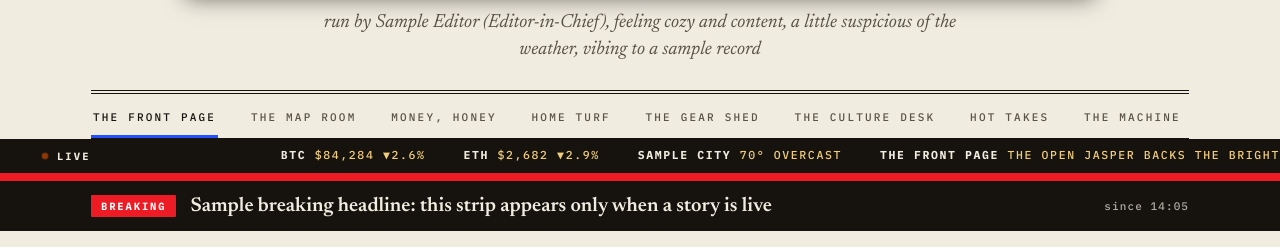
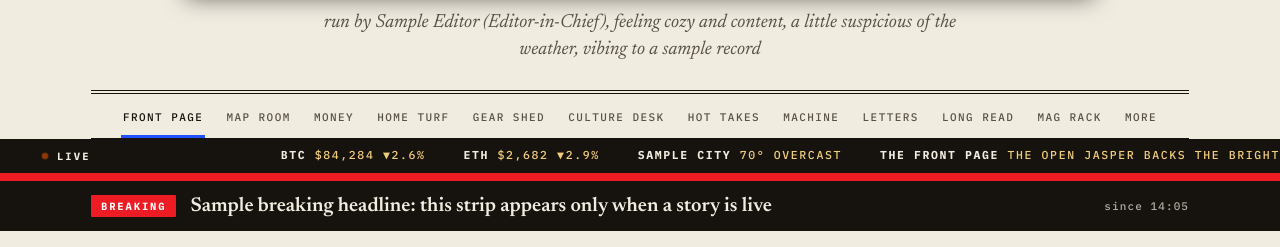
Before and after one commit to peesherman42wallabywaysydney-star/bot-lobby, a plain HTML site: page preview/index.html in a window 1280 px wide. Shown: the part 324-571 px from the top of the page. Drawn offline with Linux system fonts and the light colour scheme.

Commit message:
Preview v10: fixes from Muse's review of 89ac280

```diff
--- a/preview/index.html
+++ b/preview/index.html
@@ -3,7 +3,7 @@
 <head>
 <meta charset="UTF-8">
 <meta name="viewport" content="width=device-width, initial-scale=1">
-<title>[Placeholder] The Reclamation Daily</title>
+<title>Design preview: The Reclamation Daily</title>
 <style>
   /* Fresh build (v8). Nothing here overrides an older rule: there are no older rules.
      Ground: warm newsprint. Type: ink. Metal: ONE photographed steel (nameplate + photo frame). Life: chapter colours,
@@ -74,9 +74,9 @@
 
   .nav { position: sticky; top: 0; z-index: 60; background: var(--paper); border-top: 4px double var(--ink); border-bottom: 1px solid var(--ink); margin-top: 16px; }
   .native .nav { top: 32px; }
-  .track { position: relative; display: flex; gap: clamp(16px, 2.4vw, 34px); overflow-x: auto; scrollbar-width: none; }
+  .track { position: relative; display: flex; gap: clamp(12px, 1.5vw, 20px); overflow-x: auto; scrollbar-width: none; justify-content: safe center; }
   .track::-webkit-scrollbar { display: none; }
-  .nav a { flex: none; padding: 14px 2px 13px; min-height: 44px; display: inline-flex; align-items: center; font: 500 11px var(--mono); letter-spacing: .2em; text-transform: uppercase; color: var(--mute); transition: color .16s; }
+  .nav a { flex: none; padding: 14px 2px 13px; min-height: 44px; display: inline-flex; align-items: center; font: 500 11px var(--mono); letter-spacing: .13em; text-transform: uppercase; color: var(--mute); transition: color .16s; }
   .nav a.on { color: var(--ink); }
   @media (hover: hover) and (pointer: fine) { .nav a:hover { color: var(--ct, var(--ink)); text-decoration: none; } }
   .nav .ink { position: absolute; left: 0; bottom: 0; height: 3px; width: 0; background: var(--ink); transition: transform .26s var(--ease), width .26s var(--ease), background-color .2s; }
@@ -225,6 +225,12 @@
     *, *::before, *::after { animation: none !important; transition-duration: .01ms !important; scroll-behavior: auto !important; }
     .rv { opacity: 1; transform: none; }
   }
+
+  /* ---- printed feel: a hair of ink spread on display type; one more machine-room moment: the steel folio plate ---- */
+  .headline, .sub, .pull, .sh h2, .col h3 { text-shadow: 0 0 .7px rgba(22,19,14,.5); }
+  .band .col h3, .band .sh h2 { text-shadow: 0 0 .7px rgba(241,236,224,.45); }
+  .folio { display: inline-block; margin-top: 18px; padding: 6px 12px 5px; border-radius: 1px; font: 500 10.5px/1.2 var(--mono); letter-spacing: .14em; text-transform: uppercase; color: #1c1d1f;
+    background: #b7b8b4 url(img/steel-nameplate.webp) center / cover; box-shadow: inset 0 1px 0 rgba(255,255,255,.6), inset 0 0 0 1px rgba(0,0,0,.3), 0 6px 10px -6px rgba(0,0,0,.6); text-shadow: 0 1px 0 rgba(255,255,255,.5); }
 </style>
 </head>
 <body><div style="position:fixed;left:0;right:0;bottom:0;z-index:99;background:#16130E;color:#F1ECE0;font:500 10.5px/1.3 monospace;letter-spacing:.08em;text-align:center;padding:5px 8px;text-transform:uppercase">Design preview &middot; all text is placeholder &middot; real layout, type and colour</div>
@@ -270,6 +276,7 @@
   const tokv = (n) => getComputedStyle(document.documentElement).getPropertyValue(n).trim();
   const CH = [1, 2, 3, 4, 5, 6].map((n) => tokv('--c' + n)), CT = [1, 2, 3, 4, 5, 6].map((n) => tokv('--ct' + n));
   const ctOf = (c) => CT[Math.max(0, CH.indexOf(c))] || c;
+  const shortName = (n) => String(n).replace(/^the\s+/i, '').replace(/,.*$/, '').trim();
   const PHOTO_BASE = 'photos/';
   const seedOf = (s) => String(s || '').split('').reduce((a, c) => (a * 31 + c.charCodeAt(0)) >>> 0, 7);
   const dayOfYear = (s) => { const d = new Date(String(s) + 'T00:00:00'); if (isNaN(d)) return ''; return Math.floor((d - new Date(d.getFullYear(), 0, 0)) / 864e5); };
@@ -363,10 +370,10 @@
         <p class="note">Every story the paper pulled but didn&rsquo;t print. Facts only: each outlet&rsquo;s own headline and its own summary line, side by side, with a link to the original. No spin added by us.</p>
         ${moKeys.map((k) => `<div class="lz-g"><div class="lz-h">${esc(mo[k].name)}<span>${mo[k].items.length} more</span></div>${xp(mo[k].items.map((it) => `<div class="more-i"><div class="h"><span class="t">${esc(it.headline)}</span><span class="n">${it.n} outlet${it.n === 1 ? '' : 's'}</span></div>${xp(`${it.lede ? `<div class="lede">${esc(it.lede)}</div>` : ''}<div class="src">${it.sources.map((x) => srcRow(x, true)).join('')}</div>`)}</div>`).join(''))}</div>`).join('')}</section>`;
     }
-    h += `<footer class="foot"><div><div class="sign">${(ed.signoff || []).map(esc).join('<br>')}</div><div class="fin">that&rsquo;s the paper</div></div><div class="rivet-slot" id="rivetSign"></div>
+    h += `<footer class="foot"><div><div class="sign">${(ed.signoff || []).map(esc).join('<br>')}</div><div class="fin">that&rsquo;s the paper</div><div class="folio">Edition N&ordm; ${no || ''} &middot; ${esc(ed.date)}</div></div><div class="rivet-slot" id="rivetSign"></div>
       <div class="colophon">STYLE ANCHOR: THE INDUSTRIAL NEWSPAPER &middot; warm newsprint, ink, one photographed steel &middot; Plate steel: photograph by Gordeonbleu, public domain via Wikimedia Commons &middot; Daily photograph credited beneath it</div></footer>`;
     $('paper').innerHTML = h;
-    $('track').innerHTML = navs.map(([id, t, c]) => `<a href="#${id}" data-t="${id}" style="--c:${c};--ct:${ctOf(c)}">${esc(t)}</a>`).join('') + '<span class="ink" id="navInk"></span>';
+    $('track').innerHTML = navs.map(([id, t, c]) => `<a href="#${id}" data-t="${id}" style="--c:${c};--ct:${ctOf(c)}">${esc(shortName(t))}</a>`).join('') + '<span class="ink" id="navInk"></span>';
     $('dateSel').innerHTML = (archive || []).map((a) => `<option value="${esc(a.date)}" ${a.date === ed.date ? 'selected' : ''}>${esc(a.date)}</option>`).join('');
     mountRivets(ed.date);
     watch();
@@ -374,8 +381,9 @@
 
   function mountRivets(dateStr) {
     if (!window.Rivet) return;
-    const put = (slot, size, kind, mood) => { const el = $(slot); if (!el) return; const r = Rivet.make({ size }); el.appendChild(r.el); r.say(Rivet.quip(kind, seedOf(dateStr + kind)), { stay: true, mood, after: 'idle' }); };
-    put('rivetMach', 190, 'weird', 'smug'); put('rivetSign', 130, 'signoff', 'talk');
+    const put = (slot, size, kind, mood) => { const el = $(slot); if (!el) return; const r = Rivet.make({ size, pre: true }); el.appendChild(r.el);
+      const io2 = new IntersectionObserver((es) => es.forEach((e) => { if (e.isIntersecting) { io2.disconnect(); r.enter(); setTimeout(() => r.say(Rivet.quip(kind, seedOf(dateStr + kind)), { stay: true, mood, after: 'idle' }), 500); } }), { threshold: 0.35 }); io2.observe(el); };
+    put('rivetMach', 250, 'fuss', 'smug'); put('rivetSign', 160, 'signoff', 'talk');
   }
 
   // reveal-on-scroll + active chapter (with a sliding underline) + progress bar
--- a/preview/rivet.js
+++ b/preview/rivet.js
@@ -73,7 +73,7 @@
 
   function svg(id, size) {
     const g = 'rv' + id;
-    return `<svg class="rv-svg" viewBox="0 0 240 340" width="${size}" height="${Math.round(size * 340 / 240)}" role="img" aria-label="Rivet, a chrome robot reporter with a microphone">
+    return `<svg class="rv-svg" viewBox="0 -26 240 366" width="${size}" height="${Math.round(size * 366 / 240)}" role="img" aria-label="Rivet, a chrome robot reporter with a microphone">
     <defs>
       <linearGradient id="${g}c" x1="0" y1="0" x2="0" y2="1"><stop offset="0" stop-color="#f6f8fa"/><stop offset=".35" stop-color="#c4c9cf"/><stop offset=".55" stop-color="#8d939b"/><stop offset=".8" stop-color="#d4d8dd"/><stop offset="1" stop-color="#a7adb4"/></linearGradient>
       <linearGradient id="${g}d" x1="0" y1="0" x2="0" y2="1"><stop offset="0" stop-color="#b8bdc4"/><stop offset="1" stop-color="#6c727a"/></linearGradient>
@@ -83,13 +83,17 @@
     </defs>
     <g class="rv-all">
       <!-- camera drone -->
-      <g class="rv-drone"><ellipse cx="204" cy="56" rx="13" ry="8" fill="url(#${g}c)" stroke="#5b6168" stroke-width="1.2"/><circle cx="204" cy="58" r="5" fill="#16130E"/><circle cx="204" cy="58" r="2.6" fill="url(#${g}i)"/>
-        <g class="rv-prop" stroke="#5b6168" stroke-width="2" stroke-linecap="round"><path d="M190 46 L200 48"/><path d="M218 46 L208 48"/></g></g>
-      <!-- hair (back mass, then the sculpted front wave and pin curl) -->
-      <path d="M46 122 C 28 72, 62 22, 122 20 C 182 22, 214 72, 194 122 C 190 98, 176 82, 160 78 L 80 78 C 64 82, 50 98, 46 122 Z" fill="url(#${g}h)"/>
-      <path d="M60 98 C 56 54, 98 24, 138 32 C 178 40, 188 76, 178 100 C 164 72, 140 60, 118 66 C 96 70, 74 80, 60 98 Z" fill="url(#${g}h)"/>
-      <g fill="none" stroke="#cfd4da" stroke-width="2.2" stroke-linecap="round" opacity=".75"><path d="M74 86 C 92 62, 124 54, 152 62"/><path d="M70 96 C 92 72, 130 66, 170 80"/><path d="M92 44 C 112 36, 140 38, 156 48"/></g>
-      <path d="M172 96 C 184 92, 192 104, 184 114 C 176 122, 162 116, 166 106 C 169 100, 178 101, 177 107" fill="none" stroke="#9aa0a8" stroke-width="3" stroke-linecap="round"/>
+      <g class="rv-drone"><ellipse cx="222" cy="14" rx="12" ry="7.5" fill="url(#${g}c)" stroke="#5b6168" stroke-width="1.2"/><circle cx="222" cy="16" r="4.6" fill="#16130E"/><circle cx="222" cy="16" r="2.4" fill="url(#${g}i)"/>
+        <g class="rv-prop" stroke="#5b6168" stroke-width="2" stroke-linecap="round"><path d="M209 4 L218 6"/><path d="M235 4 L226 6"/></g></g>
+      <!-- hair: big sculpted architecture. Back mass, a rolled pompadour, three stacked finger-wave ridges, two pin curls -->
+      <path d="M38 132 C 6 72, 38 -10, 122 -16 C 206 -10, 238 72, 206 132 C 200 106, 184 88, 164 84 L 76 84 C 56 88, 44 106, 38 132 Z" fill="url(#${g}h)"/>
+      <path d="M50 106 C 32 40, 90 -12, 146 -4 C 202 4, 216 58, 192 108 C 180 66, 150 40, 118 44 C 86 48, 60 70, 50 106 Z" fill="url(#${g}h)"/>
+      <g fill="none" stroke-linecap="round">
+        <g stroke="#0e1013" stroke-width="2.6"><path d="M58 94 C 72 60, 104 42, 138 44 C 166 46, 184 62, 190 88"/><path d="M64 82 C 82 48, 118 28, 150 32 C 178 36, 196 54, 198 76"/><path d="M74 68 C 94 36, 128 16, 158 20 C 180 24, 192 38, 194 54"/></g>
+        <g stroke="#d7dbe0" stroke-width="2.4" opacity=".85"><path d="M60 90 C 74 56, 106 38, 140 40 C 168 42, 186 58, 192 84"/><path d="M66 78 C 84 44, 120 24, 152 28 C 180 32, 198 50, 200 72"/><path d="M76 64 C 96 32, 130 12, 160 16"/></g>
+      </g>
+      <path d="M190 98 C 208 90, 220 112, 206 124 C 192 134, 174 122, 180 108 C 184 98, 198 100, 196 110" fill="none" stroke="#a3a9b1" stroke-width="4" stroke-linecap="round"/>
+      <path d="M52 108 C 34 102, 24 122, 38 132 C 50 140, 66 128, 60 116 C 56 108, 46 112, 48 120" fill="none" stroke="#a3a9b1" stroke-width="4" stroke-linecap="round"/>
       <!-- ears, pearls -->
       <circle cx="68" cy="122" r="9" fill="url(#${g}d)" stroke="#5b6168" stroke-width="1"/><circle cx="172" cy="122" r="9" fill="url(#${g}d)" stroke="#5b6168" stroke-width="1"/>
       <circle cx="66" cy="136" r="4.6" fill="url(#${g}p)" stroke="#9da2a9" stroke-width=".8"/><circle cx="174" cy="136" r="4.6" fill="url(#${g}p)" stroke="#9da2a9" stroke-width=".8"/>
@@ -143,6 +147,8 @@
 
   const CSS = `
     .rivet { position: relative; display: inline-block; line-height: 0; }
+    .rivet.pre { opacity: 0; transform: translateY(46px) scale(.72) rotate(-6deg); }
+    .rivet.enter { animation: rv-pop .9s cubic-bezier(.34, 1.56, .64, 1) both; }
     .rivet .m { display: none; } .rivet[data-mood="idle"] .m-idle, .rivet[data-mood="smug"] .m-smug, .rivet[data-mood="talk"] .m-talk, .rivet[data-mood="laugh"] .m-laugh, .rivet[data-mood="shock"] .m-o { display: block; }
     .rivet .rv-lid { transform-box: fill-box; transform-origin: top; transform: scaleY(0); animation: rv-blink 4.6s infinite; }
     .rivet .rv-all { transform-box: fill-box; transform-origin: 50% 100%; animation: rv-bob 3.4s ease-in-out infinite; }
@@ -159,6 +165,7 @@
     .rivet .rv-bubble { position: absolute; left: 100%; top: 4%; margin-left: 10px; width: max-content; max-width: min(260px, 52vw); padding: 9px 12px; border-radius: 4px 14px 14px 14px; background: #EDE6D6; color: #1d1a15;
       font: 500 13px/1.4 "Newsreader", Georgia, serif; text-align: left; box-shadow: 0 6px 16px rgba(0,0,0,.35); opacity: 0; transform: translateY(6px); transition: opacity .3s, transform .3s; pointer-events: none; }
     .rivet .rv-bubble.on { opacity: 1; transform: none; }
+    @keyframes rv-pop { from { opacity: 0; transform: translateY(46px) scale(.72) rotate(-6deg); } to { opacity: 1; transform: none; } }
     @keyframes rv-blink { 0%, 92%, 100% { transform: scaleY(0); } 95% { transform: scaleY(1); } }
     @keyframes rv-bob { 0%, 100% { transform: translateY(0) rotate(-.6deg); } 50% { transform: translateY(-3px) rotate(.6deg); } }
     @keyframes rv-hover { 0%, 100% { transform: translate(0, 0); } 50% { transform: translate(3px, -5px); } }
@@ -182,7 +189,7 @@
   function make(opts) {
     opts = opts || {}; injectCss();
     const size = opts.size || 140, id = ++uid;
-    const el = document.createElement('div'); el.className = 'rivet'; el.dataset.mood = 'idle';
+    const el = document.createElement('div'); el.className = 'rivet' + (opts.pre ? ' pre' : ''); el.dataset.mood = 'idle';
     el.innerHTML = svg(id, size) + '<div class="rv-bubble" aria-live="polite"></div>';
     const bubble = el.querySelector('.rv-bubble');
     let t = 0;
@@ -200,7 +207,9 @@
       }
       t = setTimeout(() => { mood(o.after || 'idle'); if (!o.stay) bubble.classList.remove('on'); }, ms);
     }
-    return { el, mood, say, quip };
+    function enter() { el.classList.remove('pre'); el.classList.add('enter'); }
+    if (opts.enter) enter();
+    return { el, mood, say, quip, enter };
   }
 
   global.Rivet = { make, quip, QUIPS };
```
Also changed, not shown: preview/rivet.html (+3 -3 lines).
